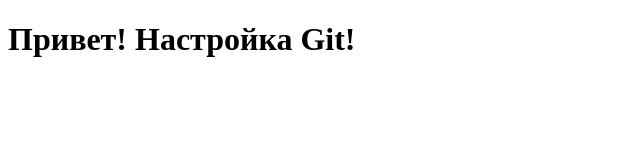
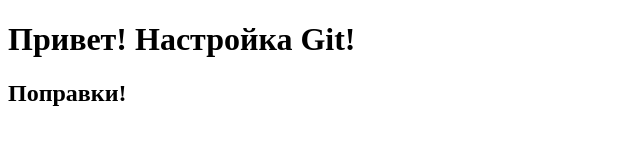
Before and after one commit to ruslanshamrin/ruslanshamrin.github.io, a plain HTML site: page index.html in a window 1280 px wide. Shown: the whole page, without its empty margins (0-640 px from the left). Drawn offline with Linux system fonts and the light colour scheme.

Commit message:
Руслан внес поправки

```diff
--- a/index.html
+++ b/index.html
@@ -6,5 +6,6 @@
 </head>
 <body>
 	<h1>Привет! Настройка Git!</h1>
+	<h2>Поправки!</h2>
 </body>
 </html>
```
